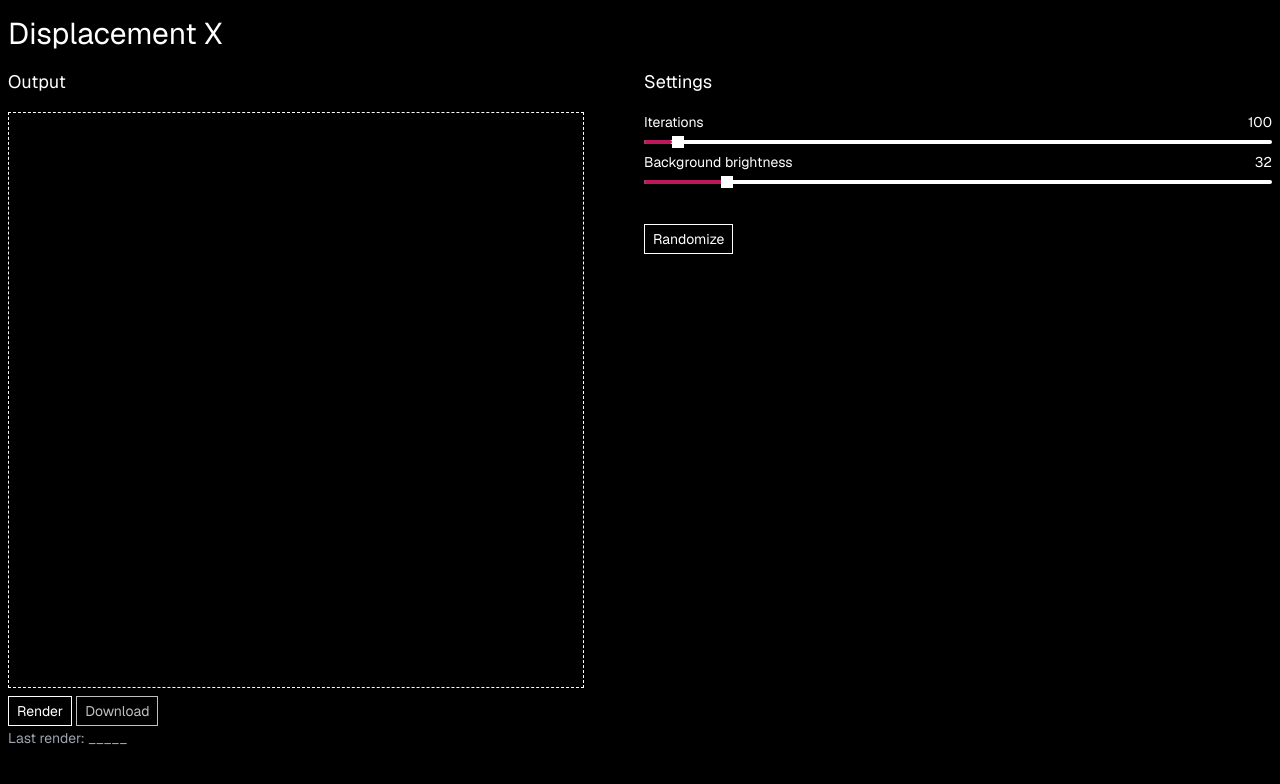
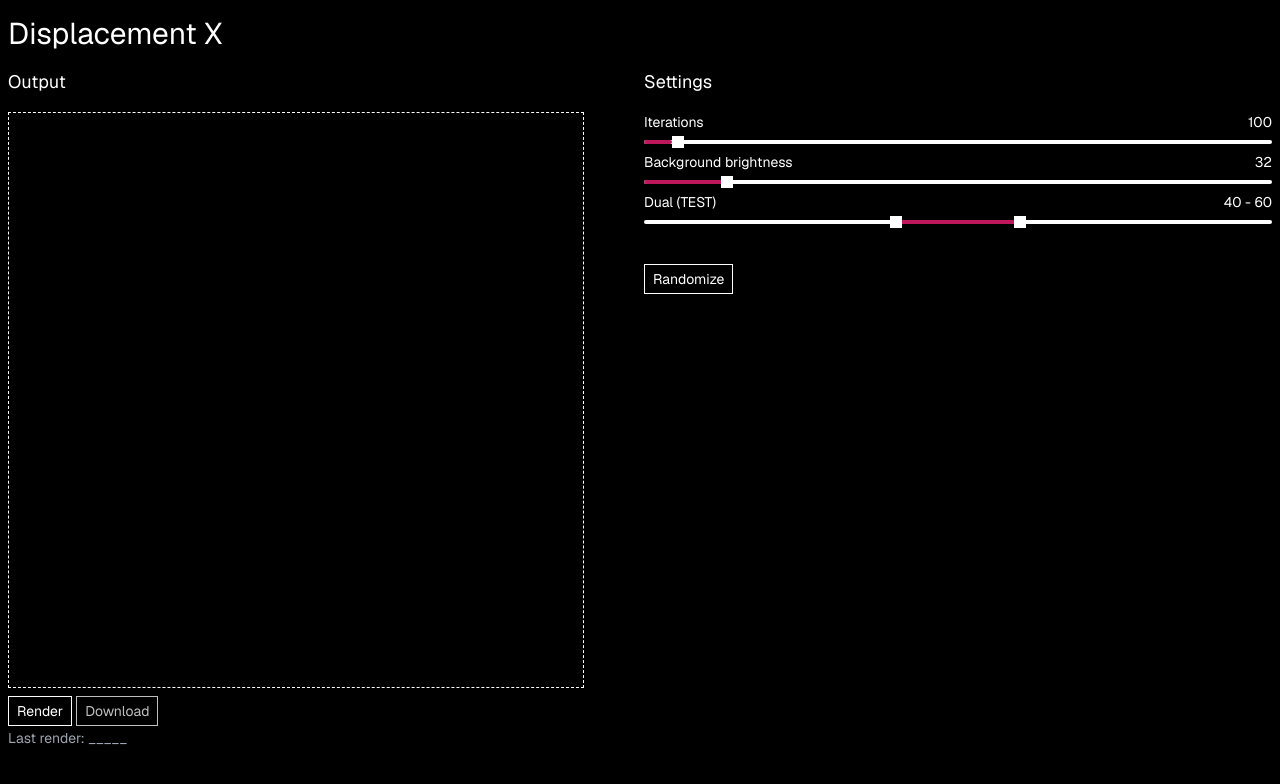
Before and after one commit to satelllte/displacementx, a Next.js app: page / in a window 1280 px wide. Shown: the top 784 px of the page. Built offline with nearby package versions, Linux system fonts and the light colour scheme.

Commit message:
Slider dual

```diff
--- a/src/components/pages/Generator/SettingsSection/SettingsSection.tsx
+++ b/src/components/pages/Generator/SettingsSection/SettingsSection.tsx
@@ -11,6 +11,7 @@ import {
   backgroundBrightnessMax,
   backgroundBrightnessStep,
 } from '../constants';
+import {useState} from 'react';
 
 export function SettingsSection() {
   const iterations = useStore((state) => state.iterations);
@@ -20,6 +21,8 @@ export function SettingsSection() {
     (state) => state.setBackgroundBrightness,
   );
   const randomize = useStore((state) => state.randomize);
+
+  const [values, setValues] = useState<[number, number]>([40, 60]);
 
   return (
     <section>
@@ -40,6 +43,15 @@ export function SettingsSection() {
         value={backgroundBrightness}
         setValue={setBackgroundBrightness}
       />
+      <Slider
+        dual
+        label='Dual (TEST)'
+        min={0}
+        max={100}
+        step={1}
+        values={values}
+        setValues={setValues}
+      />
       <div className='pt-8'>
         <Button onClick={randomize}>Randomize</Button>
       </div>
--- a/src/components/ui/Slider/Slider.tsx
+++ b/src/components/ui/Slider/Slider.tsx
@@ -1,43 +1,82 @@
 import {useId} from 'react';
 import * as RadixSlider from '@radix-ui/react-slider';
 
-type SliderProps = {
+type SliderBaseProps = {
   readonly label: string;
   readonly min: number;
   readonly max: number;
   readonly step: number;
+};
+
+type SliderSoloProps = SliderBaseProps & {
+  readonly dual?: false;
   readonly value: number;
   readonly setValue: (value: number) => void;
 };
 
-export function Slider({label, min, max, step, value, setValue}: SliderProps) {
+type SliderDualProps = SliderBaseProps & {
+  readonly dual: true;
+  readonly values: [number, number];
+  readonly setValues: (values: [number, number]) => void;
+};
+
+type SliderProps = SliderSoloProps | SliderDualProps;
+
+export function Slider({label, min, max, step, ...dynamicProps}: SliderProps) {
   const labelId = useId();
-  const thumbId = useId();
+  const thumb0Id = useId();
+  const thumb1Id = useId();
   return (
     <div className='w-full select-none text-sm'>
       <div className='flex items-center justify-between'>
         <label id={labelId}>{label}</label>
-        <output htmlFor={thumbId}>{value}</output>
+        <div>
+          {dynamicProps.dual ? (
+            <>
+              <output htmlFor={thumb0Id}>{dynamicProps.values[0]}</output>
+              <span>{` - `}</span>
+              <output htmlFor={thumb1Id}>{dynamicProps.values[1]}</output>
+            </>
+          ) : (
+            <output htmlFor={thumb0Id}>{dynamicProps.value}</output>
+          )}
+        </div>
       </div>
       <RadixSlider.Root
         className='relative flex h-[20px] items-center'
         min={min}
         max={max}
         step={step}
-        value={[value]}
-        onValueChange={([value]) => {
-          setValue(value);
+        value={dynamicProps.dual ? dynamicProps.values : [dynamicProps.value]}
+        onValueChange={(values) => {
+          if (dynamicProps.dual) {
+            dynamicProps.setValues([values[0], values[1]]);
+          } else {
+            dynamicProps.setValue(values[0]);
+          }
         }}
       >
         <RadixSlider.Track className='relative block h-1 grow rounded-full bg-white'>
           <RadixSlider.Range className='absolute h-full rounded-full bg-pink-700' />
         </RadixSlider.Track>
-        <RadixSlider.Thumb
-          id={thumbId}
-          className='block h-3 w-3 bg-white hover:shadow-[0_0_0_2px] hover:shadow-pink-700 focus:shadow-[0_0_0_2px] focus:shadow-pink-700 focus:outline-none'
-          aria-labelledby={labelId}
-        />
+        <Thumb id={thumb0Id} labelledBy={labelId} />
+        {dynamicProps.dual && <Thumb id={thumb1Id} labelledBy={labelId} />}
       </RadixSlider.Root>
     </div>
   );
 }
+
+type ThumbProps = {
+  readonly id: string;
+  readonly labelledBy: string;
+};
+
+function Thumb({id, labelledBy}: ThumbProps) {
+  return (
+    <RadixSlider.Thumb
+      id={id}
+      className='block h-3 w-3 bg-white hover:shadow-[0_0_0_2px] hover:shadow-pink-700 focus:shadow-[0_0_0_2px] focus:shadow-pink-700 focus:outline-none'
+      aria-labelledby={labelledBy}
+    />
+  );
+}
```
